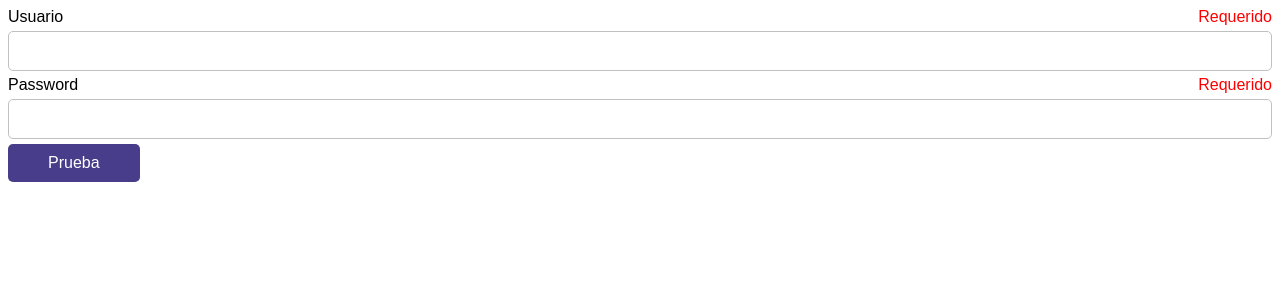
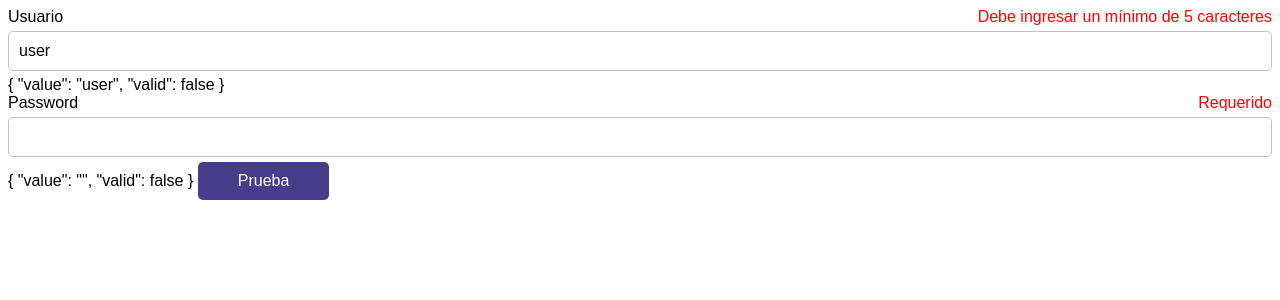
Before and after one commit to GerardoVargas/Vue-formulario, a Vue app: page / in a window 1280 px wide. Shown: the top 300 px of the page. Built offline with nearby package versions, Linux system fonts and the light colour scheme.

Commit message:
manejanod el estado del formulario, se hace comunicacion de componente bidireccional

```diff
--- a/src/App.vue
+++ b/src/App.vue
@@ -3,11 +3,17 @@
     <Input
       name='Usuario'
       :rules="{ required: true, min: 5 }"
+      :value="usuario.value"
+      @update="update"
     />
+    {{ usuario }}
     <Input
       name='Password'
       :rules="{ required: true, min: 10 }"
+      :value="password.value"
+      @update="update"
     />
+    {{ password }}
     <Button
       color='white'
       background='darkslateblue'
@@ -28,7 +34,20 @@ export default {
   },
   data(){
     return {
-      valid: false
+      valid: false,
+      usuario: {
+        value: 'user',
+        valid: false
+      },
+      password: {
+        value: '',
+        valid: false
+      }
+    }
+  },
+  methods: {
+    update(payload){
+      this[payload.name.toLowerCase()].value = payload.value
     }
   }
 }
--- a/src/components/Button.vue
+++ b/src/components/Button.vue
@@ -25,7 +25,7 @@ export default {
     background: {
       type: String
     },
-    isDisabled: {
+    disabled: {
       type: Boolean
     }
   }
--- a/src/components/Input.vue
+++ b/src/components/Input.vue
@@ -5,7 +5,7 @@
     <div class="error">{{ error }}</div>
    </div>
 
-   <input type="text" :id="name" v-model="value">
+   <input type="text" :id="name" :value="value" @input='input'>
  </div>
 </template>
 
@@ -19,11 +19,9 @@ export default {
     },
     rules: {
       type: Object
-    }
-  },
-  data(){
-    return {
-      value: ''
+    },
+    value:{
+      type: String
     }
   },
   computed:{
@@ -35,6 +33,14 @@ export default {
         return `Debe ingresar un mínimo de ${this.rules.min} caracteres`
       }
       return ''
+    }
+  },
+  methods:{
+    input($evt){
+      this.$emit('update', {
+        value: $evt.target.value,
+        name: this.name
+      });
     }
   }
 }
```
